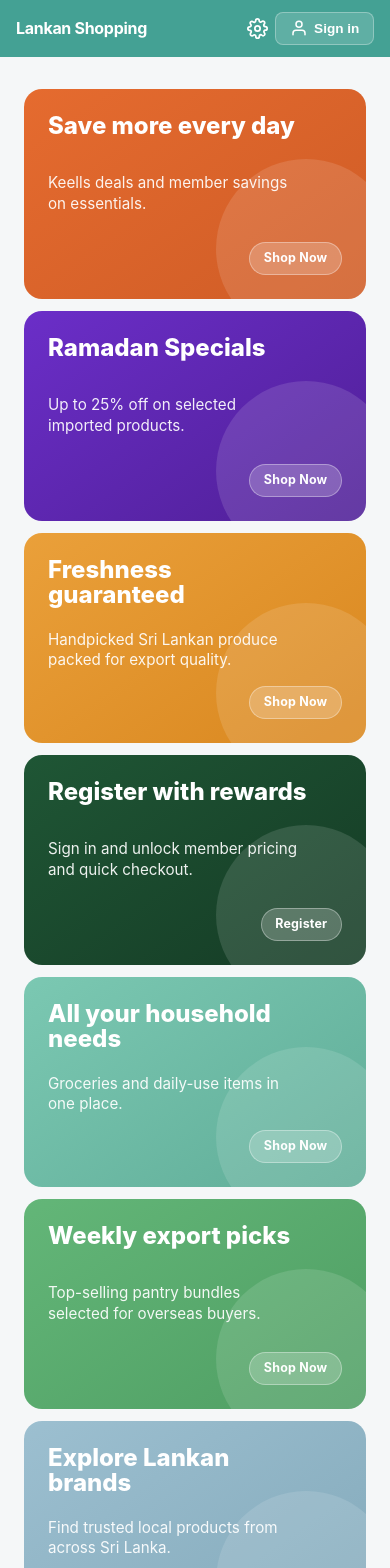
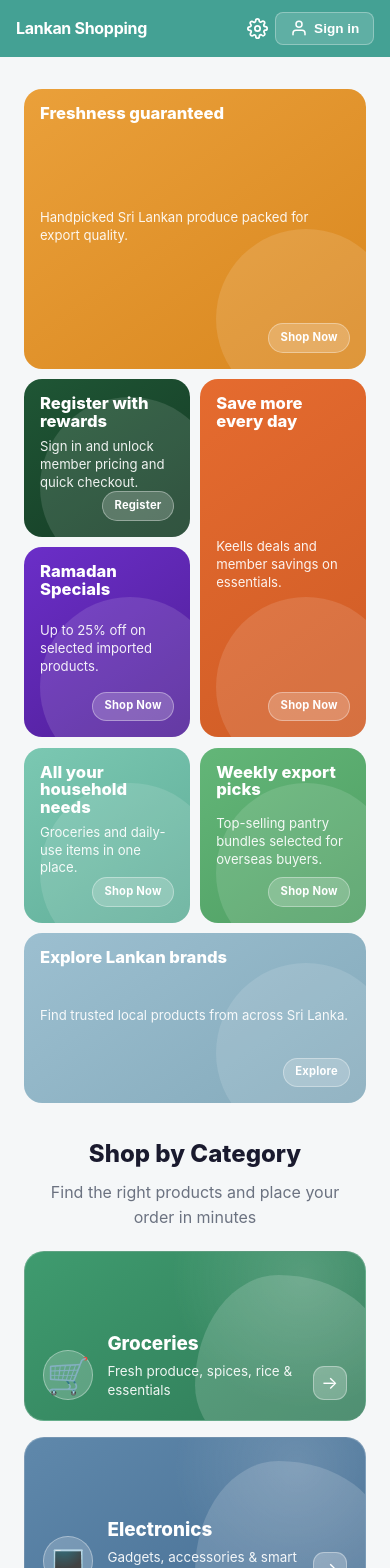
Before and after one commit to nethann/LankanShopping, a React (Vite) app: page / in a window 390 px wide. Shown: the top 1568 px of the page. Built offline with nearby package versions, Linux system fonts and the light colour scheme; no server answers; the database is empty.

Commit message:
updated ui styling

```diff
--- a/src/App.css
+++ b/src/App.css
@@ -1197,18 +1197,67 @@
   }
 
   .promo-grid {
-    grid-template-columns: 1fr;
+    grid-template-columns: repeat(2, minmax(0, 1fr));
+    grid-auto-flow: dense;
+    gap: 0.65rem;
   }
 
-  .promo-card,
-  .promo-card-small,
-  .promo-card-wide {
-    grid-column: span 1;
-    min-height: 210px;
+  .promo-card {
+    min-height: 190px;
+    padding: 1rem;
+  }
+
+  .promo-card p {
+    max-width: 100%;
+    font-size: 0.82rem;
   }
 
   .promo-card h2 {
-    font-size: 1.5rem;
+    font-size: 1.04rem;
+    max-width: 100%;
+  }
+
+  .promo-card-wide {
+    order: 1;
+    grid-column: 1 / -1;
+    min-height: 280px;
+  }
+
+  .promo-card-forest {
+    order: 2;
+    min-height: 130px;
+  }
+
+  .promo-card-orange {
+    order: 3;
+    min-height: 300px;
+    grid-row: span 2;
+  }
+
+  .promo-card-purple {
+    order: 4;
+    min-height: 190px;
+  }
+
+  .promo-card-mint {
+    order: 5;
+    min-height: 175px;
+  }
+
+  .promo-card-green {
+    order: 6;
+    min-height: 175px;
+  }
+
+  .promo-card-sky {
+    order: 7;
+    grid-column: 1 / -1;
+    min-height: 170px;
+  }
+
+  .promo-cta {
+    padding: 0.3rem 0.7rem;
+    font-size: 0.7rem;
   }
 
   .category-grid {
```
Also changed, not shown: Screenshot 2026-02-14 223919.png (added).
